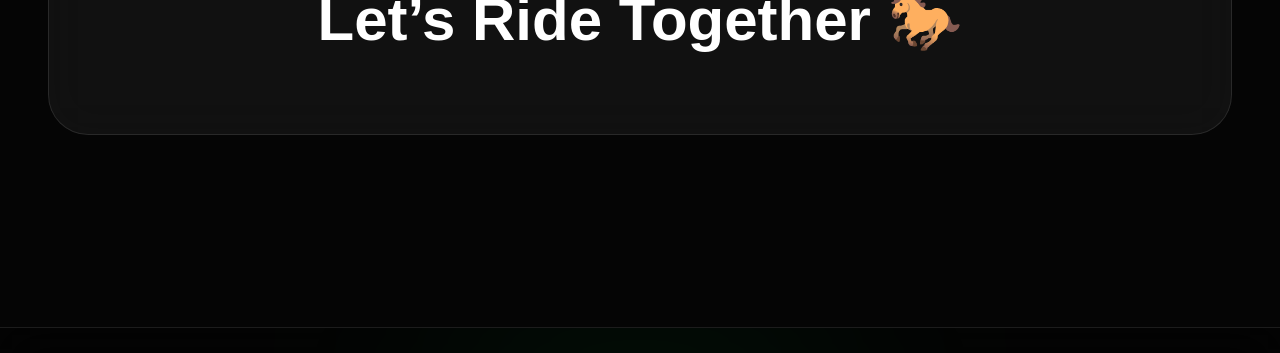
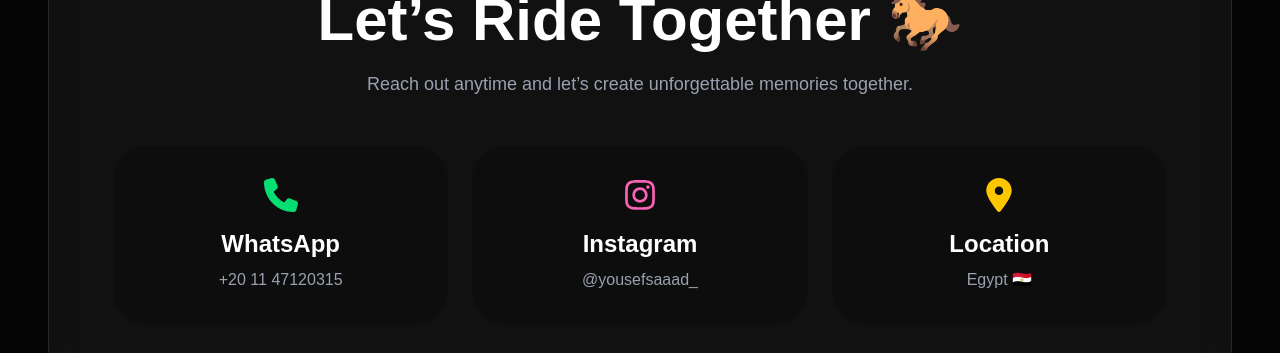
Before and after one commit to yousefsaaad/laithy-horses, a Next.js app: page / in a window 1280 px wide. Shown: the part 2145-2498 px from the top of the page. Built offline with nearby package versions, Linux system fonts and the light colour scheme; no server answers.

Commit message:
Fixed background video issue

```diff
--- a/src/app/globals.css
+++ b/src/app/globals.css
@@ -114,8 +114,7 @@ body {
 }
 
 /* MOBILE FIXES */
-img,
-video {
+img {
   max-width: 100%;
   height: auto;
 }
--- a/src/app/page.tsx
+++ b/src/app/page.tsx
@@ -101,7 +101,7 @@ export default function Home() {
           <div className="text-center relative z-10">
 
             <h1 className="text-6xl sm:text-8xl font-black tracking-widest animate-pulse">
-            Ravano 🐎
+              Ravano 🐎
             </h1>
 
             <p className="text-gray-400 mt-6 tracking-[8px] uppercase text-sm">
@@ -120,7 +120,7 @@ export default function Home() {
 
         {/* MOUSE GLOW */}
         <div
-          className="fixed w-[400px] h-[400px] rounded-full pointer-events-none z-0 blur-[120px] opacity-20 bg-green-400 transition duration-300"
+          className="fixed w-[400px] h-[400px] rounded-full pointer-events-none z-0 blur-[120px] opacity-20 bg-green-400 transition duration-300 hidden md:block"
           style={{
             left: mousePosition.x - 200,
             top: mousePosition.y - 200,
@@ -135,15 +135,19 @@ export default function Home() {
             loop
             muted
             playsInline
-            className="absolute inset-0 w-full h-full object-cover scale-110"
+            preload="auto"
+            className="absolute inset-0 w-full h-full object-cover"
           >
             <source src="/bg-horse.mp4" type="video/mp4" />
           </video>
 
-          <div className="absolute inset-0 bg-black/65" />
+          {/* OVERLAY */}
+          <div className="absolute inset-0 bg-black/70" />
 
+          {/* TOP GLOW */}
           <div className="absolute top-[-300px] left-1/2 -translate-x-1/2 w-[900px] h-[900px] bg-green-500/20 blur-[200px] rounded-full" />
 
+          {/* BOTTOM GLOW */}
           <div className="absolute bottom-[-200px] right-[-100px] w-[500px] h-[500px] bg-emerald-500/20 blur-[180px] rounded-full" />
 
         </div>
@@ -260,8 +264,20 @@ export default function Home() {
               <div
                 key={horse.name}
                 onClick={() => {
+
+                  if (!selectedLocation) {
+                    alert("Please select a location first 📍");
+                    document
+                      .getElementById("locations")
+                      ?.scrollIntoView({
+                        behavior: "smooth",
+                      });
+                    return;
+                  }
+
                   setSelectedHorse(horse.name);
                   setIsOpen(true);
+
                 }}
                 className="group cursor-pointer relative overflow-hidden rounded-[32px] hover:-translate-y-3 transition duration-500"
               >
@@ -299,6 +315,7 @@ export default function Home() {
                   Booking Request 🐎
                 </h2>
 
+                {/* INFO */}
                 <div className="space-y-3 mb-5">
 
                   <div className="bg-zinc-800 p-3 rounded-xl text-sm">
@@ -398,6 +415,12 @@ export default function Home() {
                         "_blank"
                       );
 
+                      setUserName("");
+                      setEmail("");
+                      setPhone("");
+                      setSelectedDate("");
+                      setSelectedTime("");
+
                       setIsOpen(false);
 
                     } catch (err) {
@@ -444,6 +467,76 @@ export default function Home() {
                 Let’s Ride Together 🐎
               </h2>
 
+              <p className="text-gray-400 max-w-2xl mx-auto mb-12 text-lg">
+                Reach out anytime and let’s create unforgettable memories together.
+              </p>
+
+              <div className="grid grid-cols-1 md:grid-cols-3 gap-6">
+
+                {/* WHATSAPP */}
+                <a
+                  href="https://wa.me/201147120315"
+                  target="_blank"
+                  className="bg-black/20 rounded-[32px] p-8 hover:scale-105 transition duration-500"
+                >
+
+                  <FaPhone
+                    size={34}
+                    className="mx-auto mb-4 text-green-400"
+                  />
+
+                  <h3 className="text-2xl font-bold mb-2">
+                    WhatsApp
+                  </h3>
+
+                  <p className="text-gray-400">
+                    +20 11 47120315
+                  </p>
+
+                </a>
+
+                {/* INSTAGRAM */}
+                <a
+                  href="https://instagram.com/yousefsaaad_"
+                  target="_blank"
+                  className="bg-black/20 rounded-[32px] p-8 hover:scale-105 transition duration-500"
+                >
+
+                  <FaInstagram
+                    size={34}
+                    className="mx-auto mb-4 text-pink-400"
+                  />
+
+                  <h3 className="text-2xl font-bold mb-2">
+                    Instagram
+                  </h3>
+
+                  <p className="text-gray-400">
+                    @yousefsaaad_
+                  </p>
+
+                </a>
+
+                {/* LOCATION */}
+                <div className="bg-black/20 rounded-[32px] p-8 hover:scale-105 transition duration-500">
+
+                  <FaLocationDot
+                    size={34}
+                    className="mx-auto mb-4 text-yellow-400"
+                  />
+
+                  <h3 className="text-2xl font-bold mb-2">
+                    Location
+                  </h3>
+
+                  <p className="text-gray-400">
+                    Egypt 🇪🇬
+                  </p>
+
+                </div>
+
+              </div>
+
             </div>
 
           </section>
```
